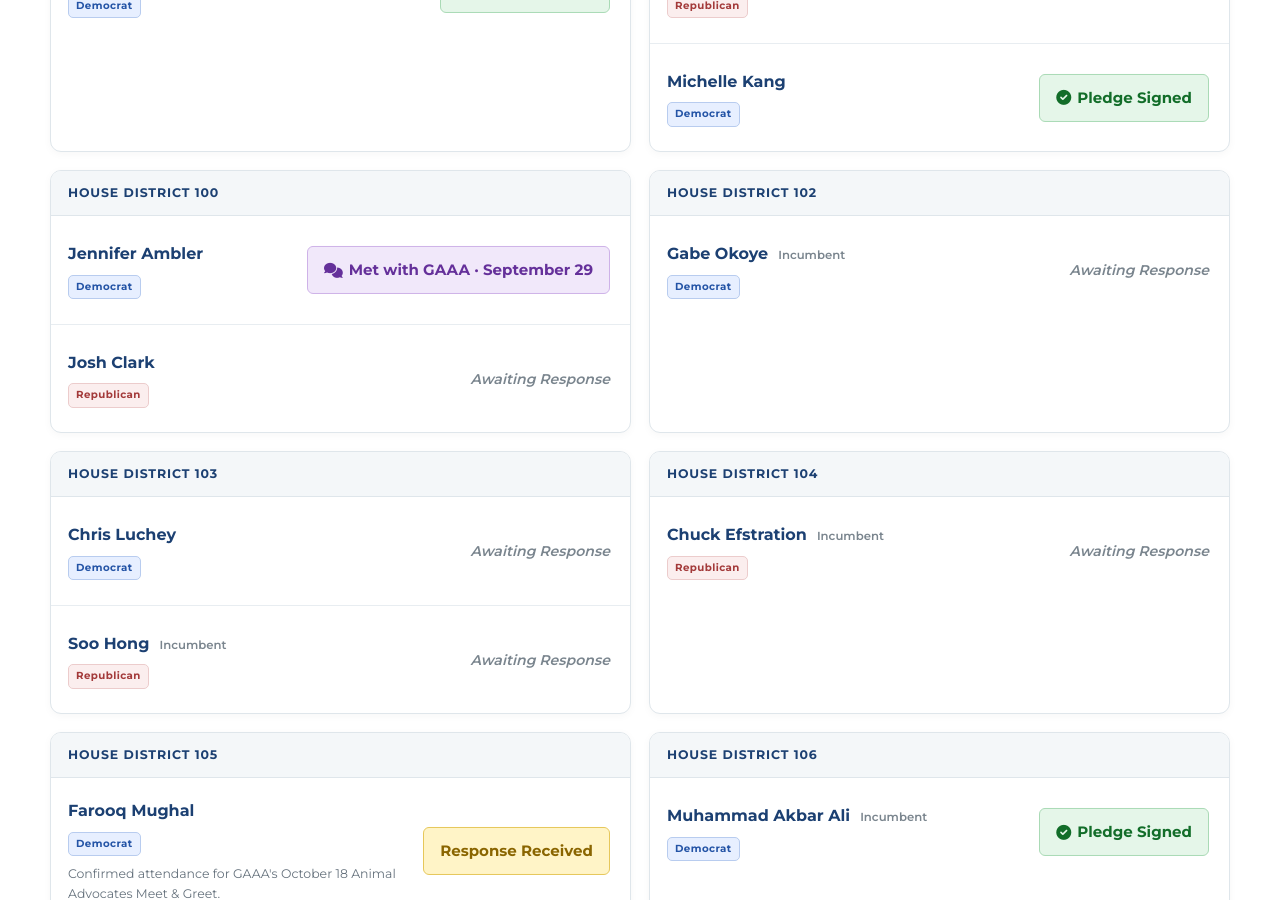
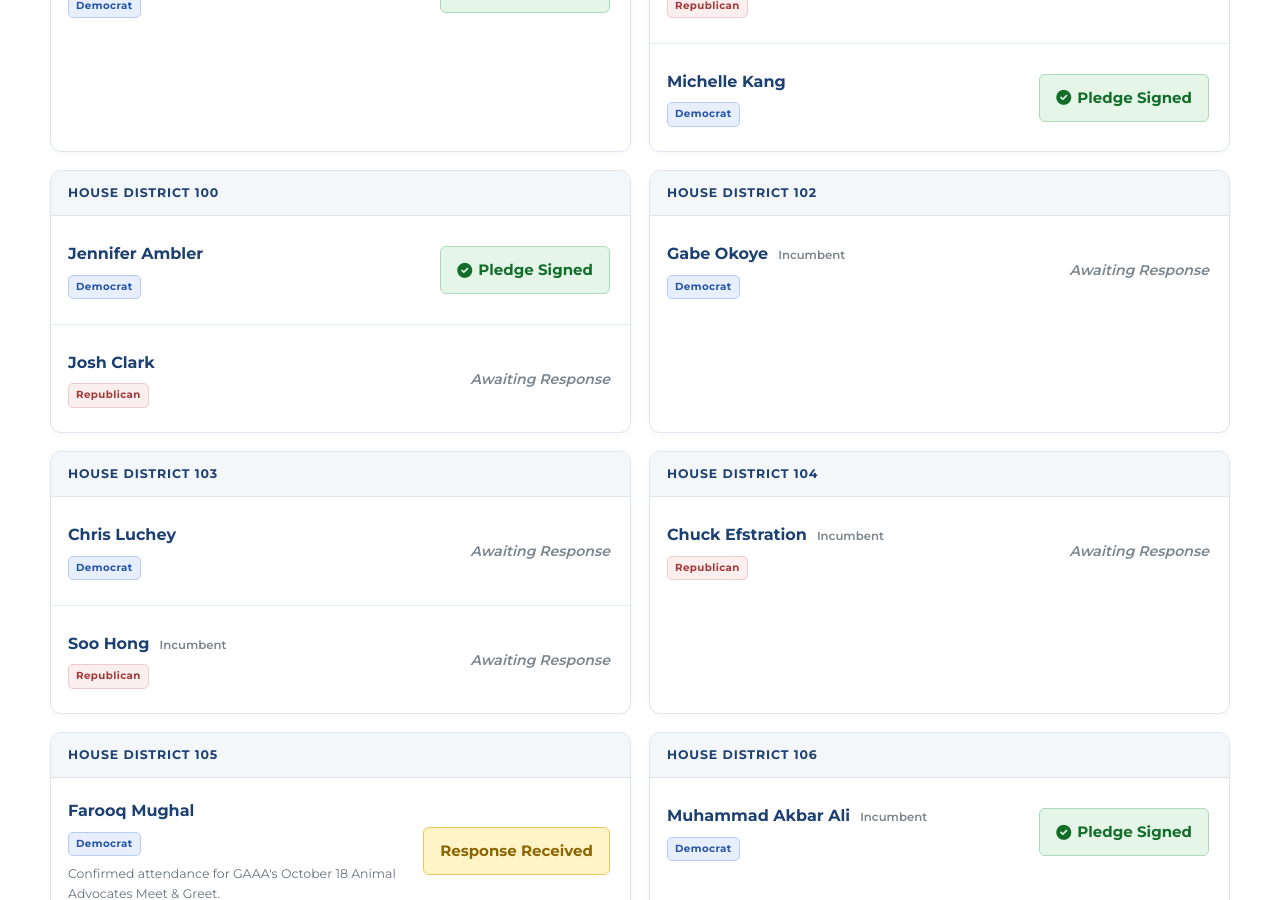
Before and after one commit to whitleybacon/gwinnett-animal-advocacy-alliance, a Jekyll site: the page built from election-2026/state/index.html, in a window 1280 px wide and 900 px high, scrolled down 4157 px. Built offline with Jekyll 4.4.1, drawn with Linux system fonts in a browser that asks for light colours.

Commit message:
Update index.html

```diff
--- a/election-2026/state/index.html
+++ b/election-2026/state/index.html
@@ -1558,10 +1558,11 @@
             <span class="party-label democrat">Democrat</span>
           </div>
 
-          <span class="candidate-status status-met">
-            <i class="fas fa-comments" aria-hidden="true"></i>
-            Met with GAAA · September 29
-          </span>
+          <span class="candidate-status status-signed">
+            <i class="fas fa-check-circle" aria-hidden="true"></i>
+            Pledge Signed
+          </span>
+
         </div>
 
         <div class="candidate-entry">
```
